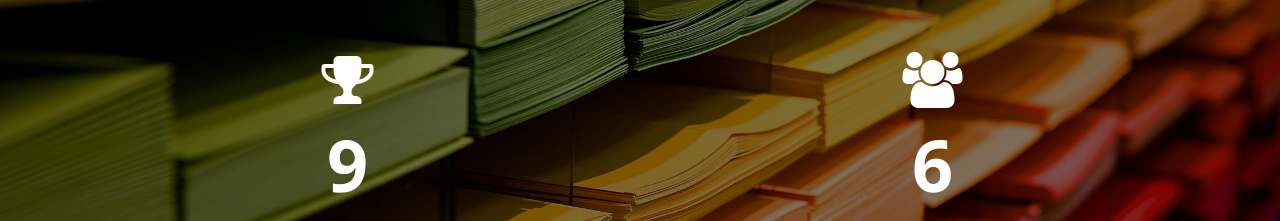
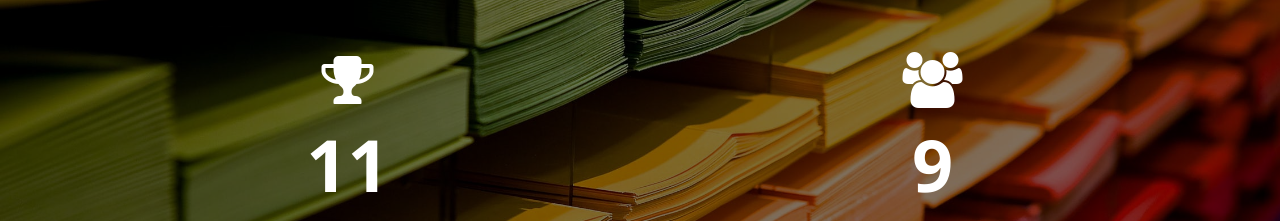
Before and after one commit to 7wei/wefindgoods, a plain HTML site: page src/index.html in a window 1280 px wide. Shown: the part 2780-3001 px from the top of the page. Drawn offline with nearby package versions, Linux system fonts and the light colour scheme; some packages are replaced by stand-ins of ours; a script that the page names is missing.

Commit message:
update data

```diff
--- a/src/index.html
+++ b/src/index.html
@@ -301,13 +301,13 @@
                         <div class="funfacts-counter white-text">
                             <div class="col-sm-6">
                                 <i class="fa fa-trophy"></i>
-                                <div class="statistic-counter">9</div>
+                                <div class="statistic-counter">11</div>
                                 <div class="statistic-text">Completed Projects</div>
 
                             </div>
                             <div class="col-sm-6">
                                 <i class="fa fa-group"></i>
-                                <div class="statistic-counter">6</div>
+                                <div class="statistic-counter">9</div>
                                 <div class="statistic-text">Satisfied Clients</div>
 
 
```
